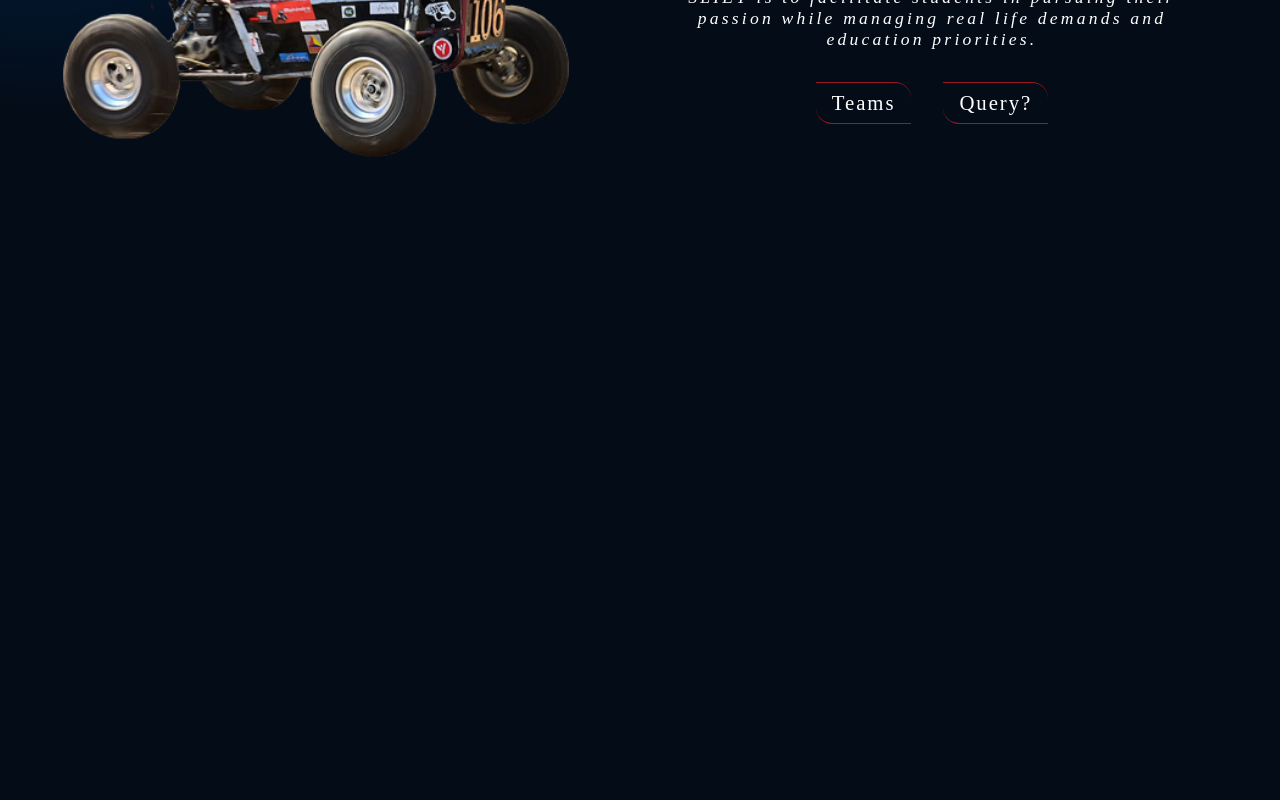
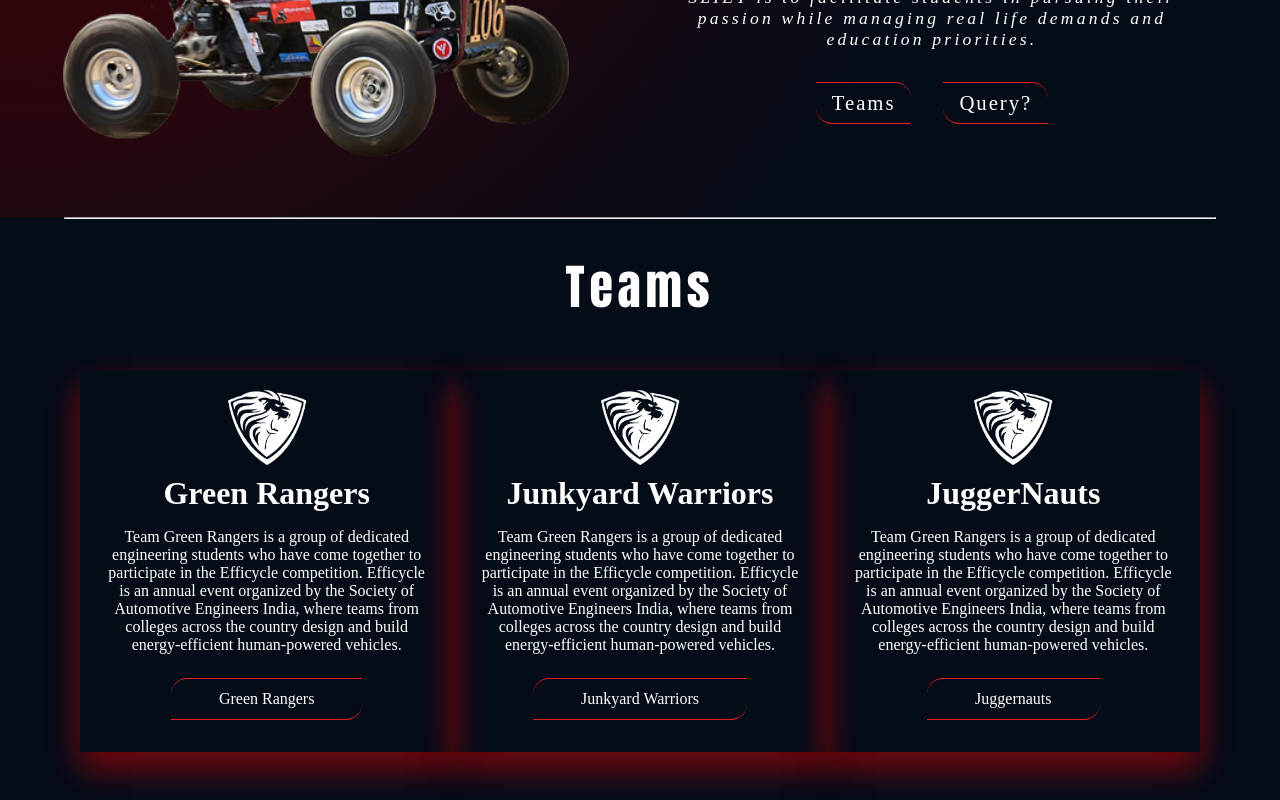
Before and after one commit to rohankumar6767/sae-sliet, a React (Create React App) app: page / in a window 1280 px wide. Shown: the part 439-1239 px from the top of the page. Before the commit the page ends 800 px from the top, so only its background shows below. Built offline with nearby package versions, Linux system fonts and the light colour scheme.

Commit message:
Teams Section updated

```diff
--- a/src/App.css
+++ b/src/App.css
@@ -16,21 +16,19 @@ a {
 
 
 .gradient__bg {
-    background:-moz-radial-gradient(circle at 3% 25%, rgba(0, 40, 83, 1) 0%, rgba(4, 12, 24, 1) 25%);
+    background:-moz-radial-gradient(circle at 0% 0%, rgb(83, 0, 0) 0%, rgba(4, 12, 24, 1) 70%);
 
     /* safari 5.1+,chrome 10+ */
-    background:-webkit-radial-gradient(circle at 3% 25%, rgba(0, 40, 83, 1) 0%, rgba(4, 12, 24, 1) 25%);
+    background:-webkit-radial-gradient(circle at 0% 0%, rgb(83, 0, 0) 0%, rgba(4, 12, 24, 1) 70%);
 
     /* opera 11.10+ */
-    background:-o-radial-gradient(circle at 3% 25%, rgba(0, 40, 83, 1) 0%, rgba(4, 12, 24, 1) 25%);
+    background:-o-radial-gradient(circle at 0% 0%, rgb(83, 0, 0) 0%, rgba(4, 12, 24, 1) 70%);
 
     /* ie 10+ */
-    background:-ms-radial-gradient(circle at 3% 25%, rgba(0, 40, 83, 1) 0%, rgba(4, 12, 24, 1) 25%);
+    background:-ms-radial-gradient(circle at 0% 0%, rgb(83, 0, 0) 0%, rgba(4, 12, 24, 1) 70%);
 
     /* global 92%+ browsers support */
-    background:radial-gradient(circle at 3% 25%, rgba(0, 40, 83, 1) 0%, rgba(4, 12, 24, 1) 25%);
-
-    height: 100vh;
+    background:radial-gradient(circle at 0% 0%, rgb(83, 0, 0) 0%, rgba(4, 12, 24, 1) 70%);
 }
 
 .gradient__text {
--- a/src/App.js
+++ b/src/App.js
@@ -1,7 +1,7 @@
 import React from 'react';
 import './App.css';
 
-import {Navbar, Header} from './components/index'
+import {Navbar, Header, Teams} from './components/index'
 
 const App = () => (
     <div className="app">
@@ -9,6 +9,7 @@ const App = () => (
             <Navbar />
             <Header />
         </div>
+        <Teams />
     </div>
 )
 
--- a/src/components/header/Header.css
+++ b/src/components/header/Header.css
@@ -77,7 +77,8 @@
     margin: 0rem 1rem;
 }
 .sae_header_content_buttons a:hover{
-    color: white;
+    color: whitesmoke;
+    font-style: bold;
     padding: 0.5rem 1rem;
     font-size: 1.3rem;
     letter-spacing: 0.12rem;
--- a/src/components/navbar/NavBar.css
+++ b/src/components/navbar/NavBar.css
@@ -113,7 +113,7 @@
     align-items: flex-end;
     flex-direction: column;
     text-align: end;
-    background: var(--color-footer);
+    background: #4b0407;
     padding: 0.5rem;
     position: absolute;
     right: 0;
--- a/src/components/teams/Teams.css
+++ b/src/components/teams/Teams.css
@@ -0,0 +1,109 @@
+.sae_teams{
+    margin: 0;
+    padding: 0;
+    display: flex;
+    flex-direction: column;
+    align-items: center;
+}
+
+.sae_teams hr{
+    color: var(--color-sae-sliet);
+    width: 90vw;
+}
+
+.sae_teams h1{
+    color: white;
+    padding-top: 2rem;
+    font-family: Impact;
+    font-weight: 50;
+    letter-spacing: 0.3rem;
+    font-size: 3rem
+}
+
+.sae_teams_container{
+    margin: 1rem 3rem;
+    display: flex;
+    justify-content: center;
+    padding: 0rem 2rem;
+}
+
+.boxes{
+    padding: 1rem;
+    margin: 2rem 0rem;
+    display: flex;
+    flex-direction: column;
+    justify-content: center;
+    align-items: center;
+    box-shadow: rgba(255, 0, 0, 0.3) 0px 1rem 2rem, rgba(255, 0, 0, 0.22) 0px 1rem 2rem;
+}
+.boxes:hover{
+    padding: 1rem;
+    margin: 2rem 0rem;
+    display: flex;
+    flex-direction: column;
+    justify-content: center;
+    align-items: center;
+    box-shadow: rgba(255, 0, 0, 0.715) 0px 1rem 2rem, rgba(255, 0, 0, 0.704) 0px 1rem 2rem;
+}
+
+.boxes img{
+    height: 5rem;
+    width: 5rem;
+}
+.boxes h2{
+    color: white;
+    text-align: center;
+    font-style: impact;
+    font-size: 2rem;
+    margin: 0.5rem;
+}
+.boxes p{
+    color: white;
+    text-align: center;
+    margin: 0.5rem;
+}
+.boxes a{
+    color: white;
+    text-align: center;
+    margin: 1rem;
+    padding: 0.7rem 3rem;
+    border-top: 1px solid var(--color-sae-sliet);
+    border-bottom: 1px solid var(--color-sae-sliet);
+    border-top-left-radius: 1rem;
+    border-bottom-right-radius: 1rem;
+}
+.boxes a:hover{
+    color: white;
+    margin: 1rem;
+    padding: 0.7rem 3rem;
+    border-top: 1px solid var(--color-sae-sliet);
+    border-bottom: 1px solid var(--color-sae-sliet);
+    border-top-left-radius: 1rem;
+    border-bottom-right-radius: 1rem;
+    background-color: var(--color-sae-sliet);
+    transition: all 0.5s ease-in-out;
+}
+
+/* Media Query  */
+
+@media screen and (max-width: 1000px) {
+    .sae_teams_container{
+        flex-wrap: wrap;
+    }
+}
+
+@media screen and (max-width: 350px) {
+    .boxes{
+        margin: 1rem 0rem;
+    }
+    .sae_teams_container{
+        padding: 0rem 0rem;
+        margin: 0rem 1rem;
+    }
+    .boxes h2{
+        font-size: 1.5rem;
+    }
+    .boxes p{
+        font-size: 0.8rem;
+    }
+}
--- a/src/components/teams/Teams.js
+++ b/src/components/teams/Teams.js
@@ -1,8 +1,34 @@
 import React from 'react'
 import './Teams.css';
+import greenrangers_logo from '../../assets/team_greenrangers.png'
 
 export default function Teams() {
     return (
-        <div>Teams</div>
+        <div className='sae_teams'>
+            <hr />
+            <h1>Teams</h1>
+            <div className="sae_teams_container">
+                <div className="sae_team_container_box1 boxes">
+                    <img src={greenrangers_logo} alt="" />
+                    <h2>Green Rangers</h2>
+                    <p>Team Green Rangers is a group of dedicated engineering students who have come together to participate in the Efficycle competition. Efficycle is an annual event organized by the Society of Automotive Engineers India, where teams from colleges across the country design and build energy-efficient human-powered vehicles.</p>
+                    <a href="/">Green Rangers</a>
+                </div>
+
+                <div className="sae_team_container_box2 boxes">
+                    <img src={greenrangers_logo} alt="" />
+                    <h2>Junkyard Warriors</h2>
+                    <p>Team Green Rangers is a group of dedicated engineering students who have come together to participate in the Efficycle competition. Efficycle is an annual event organized by the Society of Automotive Engineers India, where teams from colleges across the country design and build energy-efficient human-powered vehicles.</p>
+                    <a href="/">Junkyard Warriors</a>
+                </div>
+
+                <div className="sae_team_container_box3 boxes">
+                    <img src={greenrangers_logo} alt="" />
+                    <h2>JuggerNauts</h2>
+                    <p>Team Green Rangers is a group of dedicated engineering students who have come together to participate in the Efficycle competition. Efficycle is an annual event organized by the Society of Automotive Engineers India, where teams from colleges across the country design and build energy-efficient human-powered vehicles.</p>
+                    <a href="/">Juggernauts</a>
+                </div>
+            </div>
+        </div>
     )
 }
--- a/src/index.css
+++ b/src/index.css
@@ -11,5 +11,5 @@
     --color-blog: #042c54;
     --color-text: #81AFDD;
     --color-subtext: #FF8A71;
-    --color-sae-sliet: #e91e25ab;
+    --color-sae-sliet: #e91e25;
 }
```
Also changed, not shown: src/assets/team_greenrangers.png (added).
